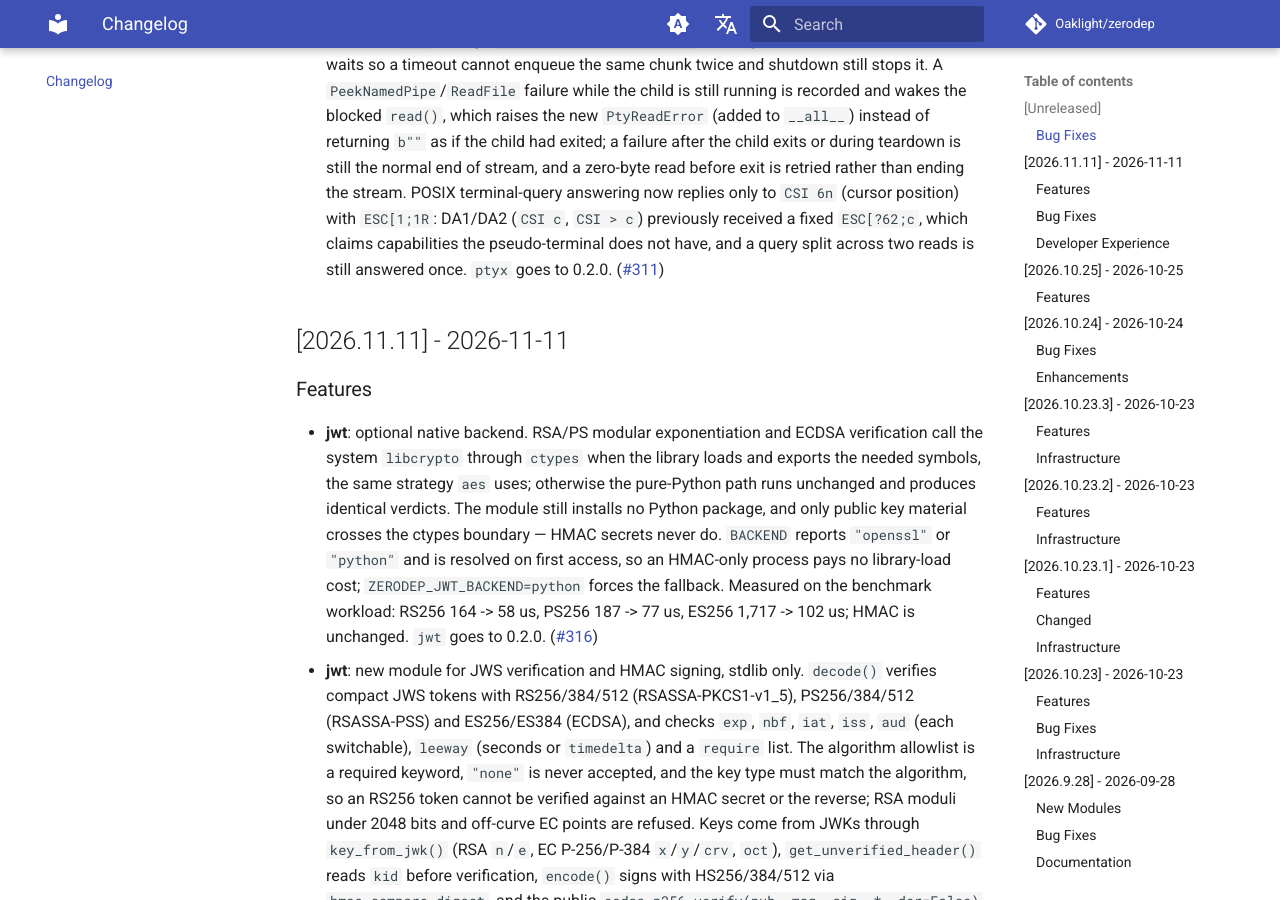
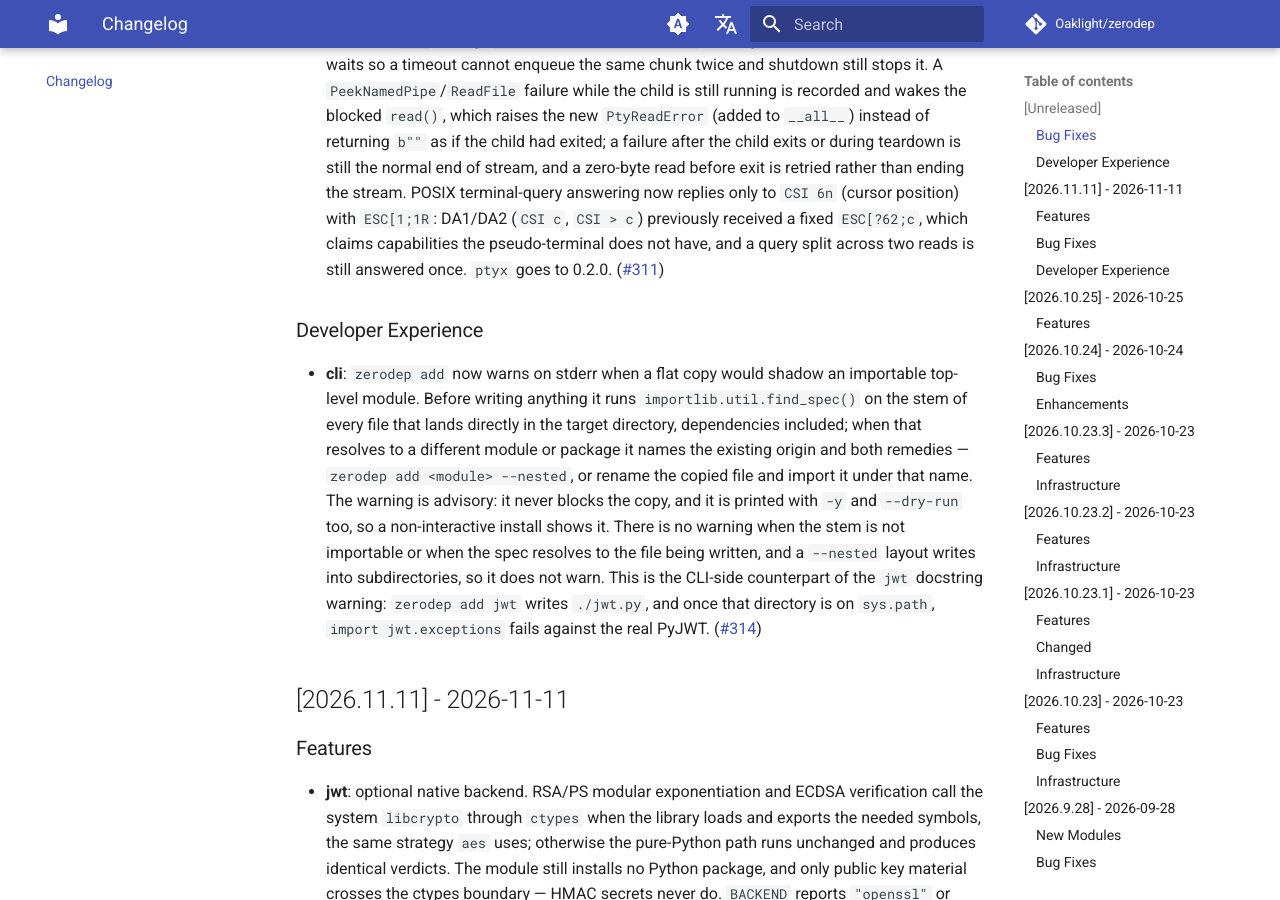
Before and after one commit to Oaklight/zerodep, an MkDocs documentation site: the page built from docs/changelog.md, in a window 1280 px wide and 900 px high, scrolled down 482 px. Built offline with MkDocs 1.6.1 and Material for MkDocs 9.7.7, drawn with Linux system fonts in a browser that asks for light colours; comment, search, counter and statistics services are not loaded.

Commit message:
docs: changelog entry for zerodep add shadow warning (#314)

```diff
--- a/docs/changelog.md
+++ b/docs/changelog.md
@@ -9,6 +9,10 @@
 ### Bug Fixes
 
 - **ptyx**: the ConPTY reader no longer loses output when the child outruns the consumer. Chunks were fed to the bounded 32-slot queue with `put_nowait` from the event loop, so a full queue raised `QueueFull` inside the callback and that chunk was dropped; the reader now blocks on `put` through `run_coroutine_threadsafe`, reusing one future across its 0.5 s waits so a timeout cannot enqueue the same chunk twice and shutdown still stops it. A `PeekNamedPipe`/`ReadFile` failure while the child is still running is recorded and wakes the blocked `read()`, which raises the new `PtyReadError` (added to `__all__`) instead of returning `b""` as if the child had exited; a failure after the child exits or during teardown is still the normal end of stream, and a zero-byte read before exit is retried rather than ending the stream. POSIX terminal-query answering now replies only to `CSI 6n` (cursor position) with `ESC[1;1R`: DA1/DA2 (`CSI c`, `CSI > c`) previously received a fixed `ESC[?62;c`, which claims capabilities the pseudo-terminal does not have, and a query split across two reads is still answered once. `ptyx` goes to 0.2.0. ([#311](https://github.com/Oaklight/zerodep/issues/311))
+
+### Developer Experience
+
+- **cli**: `zerodep add` now warns on stderr when a flat copy would shadow an importable top-level module. Before writing anything it runs `importlib.util.find_spec()` on the stem of every file that lands directly in the target directory, dependencies included; when that resolves to a different module or package it names the existing origin and both remedies — `zerodep add <module> --nested`, or rename the copied file and import it under that name. The warning is advisory: it never blocks the copy, and it is printed with `-y` and `--dry-run` too, so a non-interactive install shows it. There is no warning when the stem is not importable or when the spec resolves to the file being written, and a `--nested` layout writes into subdirectories, so it does not warn. This is the CLI-side counterpart of the `jwt` docstring warning: `zerodep add jwt` writes `./jwt.py`, and once that directory is on `sys.path`, `import jwt.exceptions` fails against the real PyJWT. ([#314](https://github.com/Oaklight/zerodep/issues/314))
 
 ## [2026.11.11] - 2026-11-11
 
```
